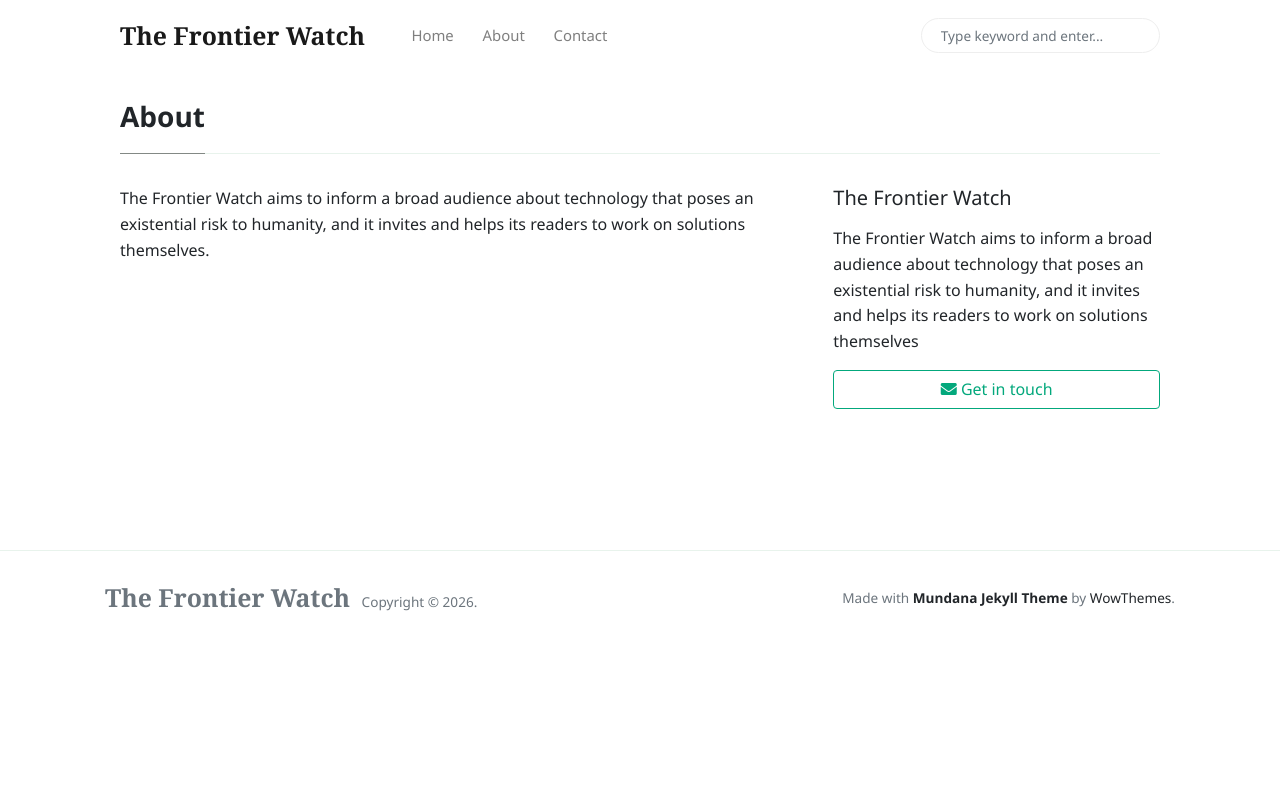
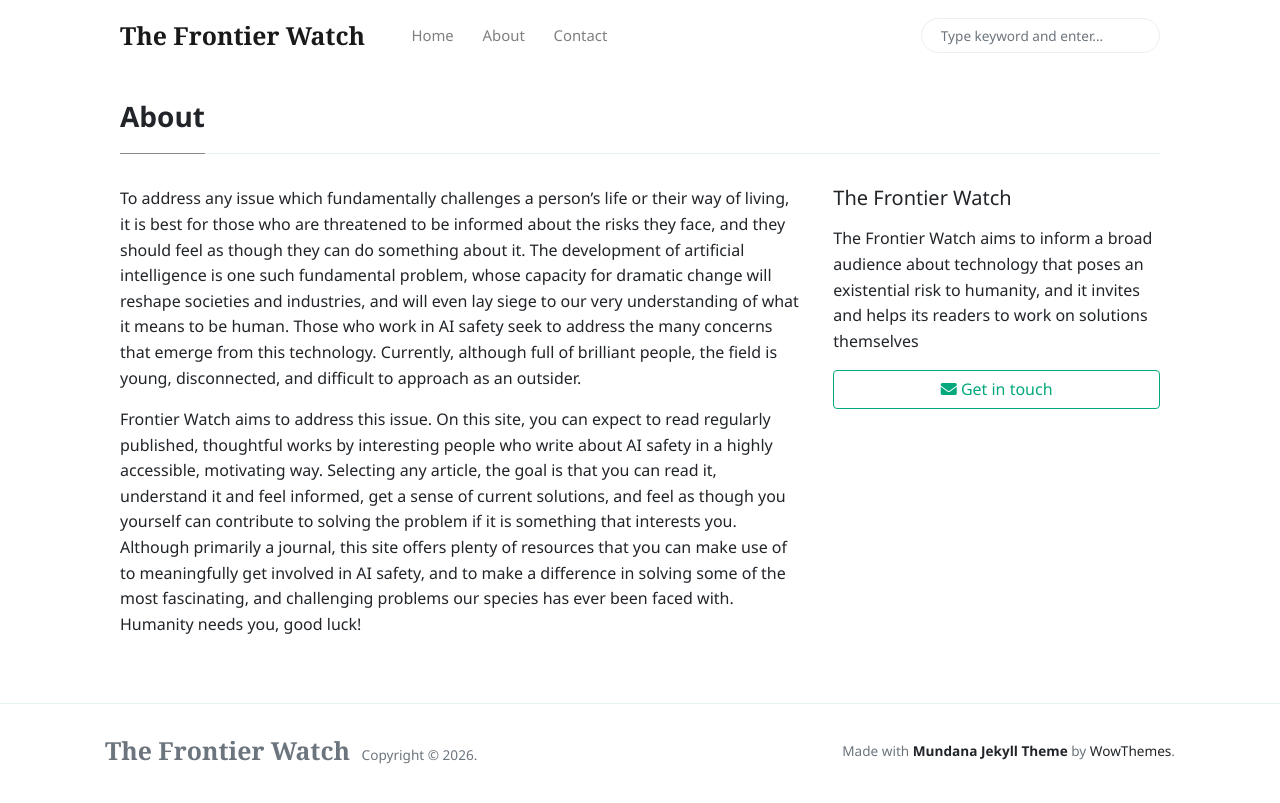
Before and after one commit to elchupchup/elchupchup.github.io, a Jekyll site: the page built from _pages/about.md, in a window 1280 px wide. Shown: the top 803 px of the page. Built offline with Jekyll 4.4.1, drawn with Linux system fonts in a browser that asks for light colours; nearby versions of some CDN libraries.

Commit message:
Add About page text
Co-Authored-By: Claude Opus 5.5 <noreply@anthropic.com>
Claude-Session: https://claude.ai/code/session_01E3E59Chv126E4e5frm22p3

```diff
--- a/_pages/about.md
+++ b/_pages/about.md
@@ -3,4 +3,6 @@ title: "About"
 layout: page-sidebar
 permalink: "/about.html"
 ---
-{{ site.description }}.
+To address any issue which fundamentally challenges a person's life or their way of living, it is best for those who are threatened to be informed about the risks they face, and they should feel as though they can do something about it. The development of artificial intelligence is one such fundamental problem, whose capacity for dramatic change will reshape societies and industries, and will even lay siege to our very understanding of what it means to be human. Those who work in AI safety seek to address the many concerns that emerge from this technology. Currently, although full of brilliant people, the field is young, disconnected, and difficult to approach as an outsider.
+
+Frontier Watch aims to address this issue. On this site, you can expect to read regularly published, thoughtful works by interesting people who write about AI safety in a highly accessible, motivating way. Selecting any article, the goal is that you can read it, understand it and feel informed, get a sense of current solutions, and feel as though you yourself can contribute to solving the problem if it is something that interests you. Although primarily a journal, this site offers plenty of resources that you can make use of to meaningfully get involved in AI safety, and to make a difference in solving some of the most fascinating, and challenging problems our species has ever been faced with. Humanity needs you, good luck!
```
